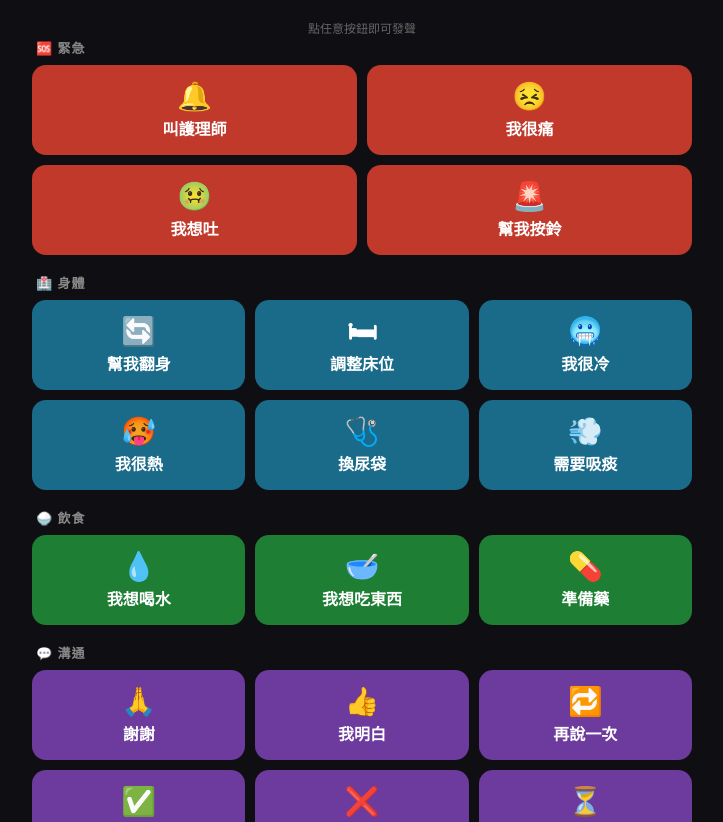
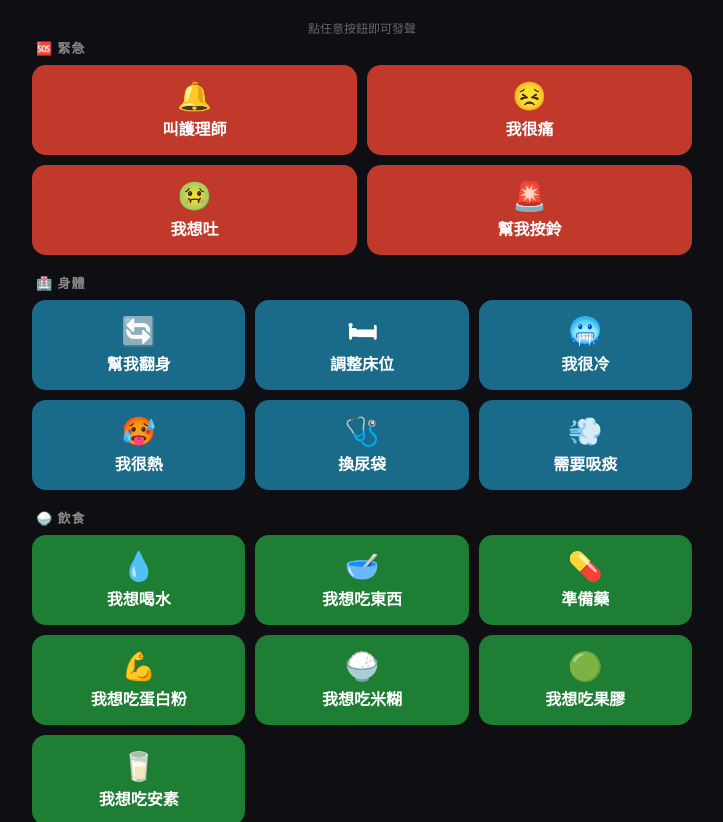
Before and after one commit to Biengracias/hospital-board, a plain HTML site: page index.html in a window 1280 px wide. Shown: the part 130-952 px from the top of the page, without its empty margins (278-1001 px from the left). Drawn offline with Linux system fonts and the light colour scheme.

Commit message:
新增術後飲食按鈕：蛋白粉、米糊、果膠、安素

```diff
--- a/index.html
+++ b/index.html
@@ -122,6 +122,10 @@
     <button class="btn btn-food" onclick="speak(this,'我想喝水')"><span class="icon">💧</span><span class="label">我想喝水</span></button>
     <button class="btn btn-food" onclick="speak(this,'我想吃東西了')"><span class="icon">🥣</span><span class="label">我想吃東西</span></button>
     <button class="btn btn-food" onclick="speak(this,'請幫我準備藥')"><span class="icon">💊</span><span class="label">準備藥</span></button>
+    <button class="btn btn-food" onclick="speak(this,'我想吃蛋白粉')"><span class="icon">💪</span><span class="label">我想吃蛋白粉</span></button>
+    <button class="btn btn-food" onclick="speak(this,'我想吃米糊')"><span class="icon">🍚</span><span class="label">我想吃米糊</span></button>
+    <button class="btn btn-food" onclick="speak(this,'我想吃果膠')"><span class="icon">🟢</span><span class="label">我想吃果膠</span></button>
+    <button class="btn btn-food" onclick="speak(this,'我想吃安素')"><span class="icon">🥛</span><span class="label">我想吃安素</span></button>
   </div>
 </div>
 
```
